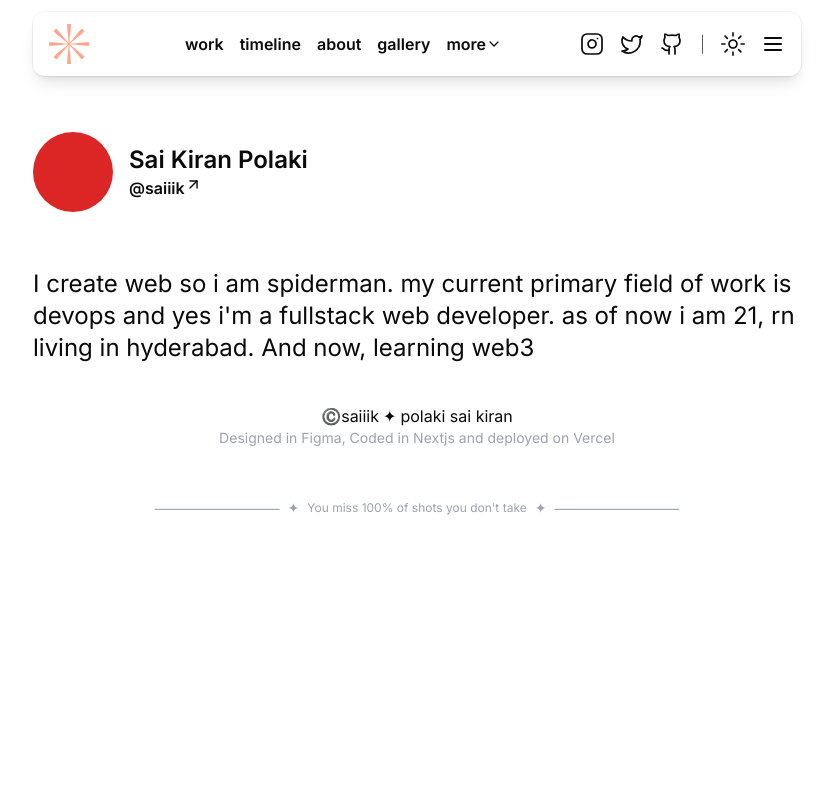
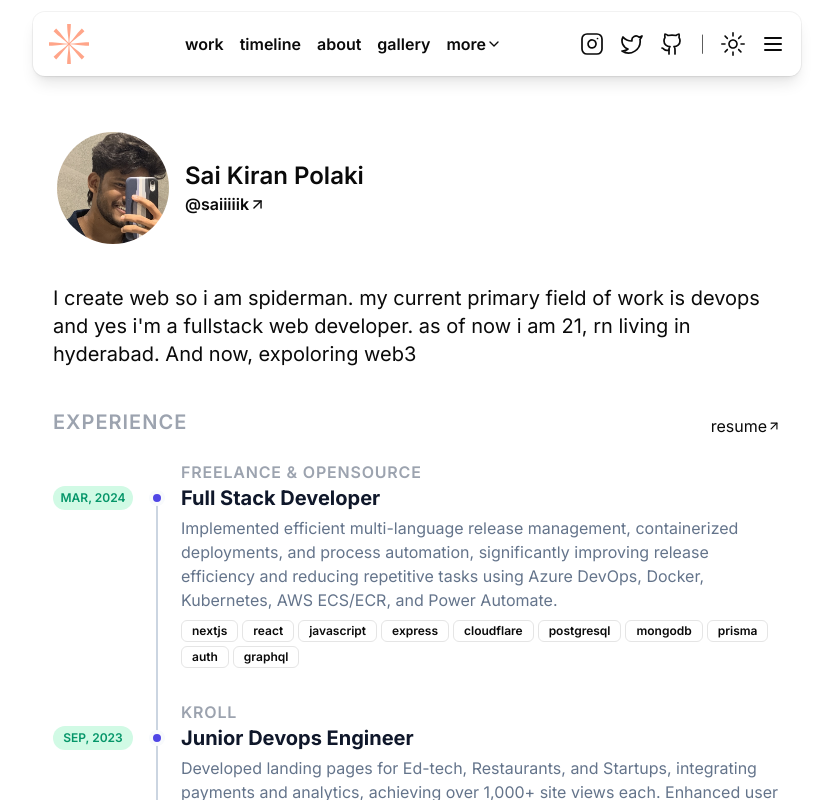
Before and after one commit to KiranPolaki/normalsite, a Next.js app: page / in a window 1280 px wide. Shown: the top 800 px of the page, without its empty margins (223-1056 px from the left). Built offline with nearby package versions, Linux system fonts and the light colour scheme.

Commit message:
work experience updated

```diff
--- a/app/globals.css
+++ b/app/globals.css
@@ -1,6 +1,7 @@
 @tailwind base;
 @tailwind components;
 @tailwind utilities;
+@import url("https://fonts.googleapis.com/css2?family=Caveat:wght@400..700&display=swap");
 
 @layer base {
   :root {
--- a/app/page.js
+++ b/app/page.js
@@ -1,38 +1,86 @@
+import WorkExperience from "@/components/work/WorkExperience";
+import Image from "next/image";
+import profile from "../public/story.JPG";
+import Link from "next/link";
+
 export default function Home() {
   return (
     <>
       <div className="w-full justify-center flex">
-        <div className="max-w-3xl">
-          <div className="flex items-center gap-4 my-14">
-            <div className="w-20 h-20 rounded-full bg-red-600 bg-cover">
-              {/* <Image alt="sai" width={500} height={500} href="/pfp.JPG" /> */}
+        <div className="max-w-3xl px-5">
+          <div className="flex items-center gap-4 mt-14 px-1">
+            <div className="w-28 h-28  c6bo rounded-full bg-cover">
+              <Image
+                alt="sai"
+                width={200}
+                height={200}
+                src={profile.src}
+                className="rounded-full"
+              />
             </div>
-            <div className="font-semibold font-inter">
+            <div className="font-semibold font-inter ">
               <p className="text-2xl">Sai Kiran Polaki</p>
-              <p className="flex ">
-                @saiiik
+              <div className="flex items-center">
+                <Link
+                  href={"https://x.com/saiiiii_k"}
+                  className="hover:text-purple-500 flex items-center"
+                >
+                  @saiiiiik
+                  <svg
+                    xmlns="http://www.w3.org/2000/svg"
+                    width="17"
+                    height="17"
+                    viewBox="0 0 24 24"
+                    fill="none"
+                    stroke="currentColor"
+                    strokeWidth="2"
+                    strokeLinecap="round"
+                    strokeLinejoin="round"
+                    className="lucide lucide-arrow-up-right "
+                  >
+                    <path d="M7 7h10v10" />
+                    <path d="M7 17 17 7" />
+                  </svg>
+                </Link>
+              </div>
+            </div>
+          </div>
+          <div className="text-xl mt-10">
+            I create web so i am spiderman. my current primary field of work is
+            devops and yes i&apos;m a fullstack web developer. as of now i am
+            21, rn living in hyderabad. And now, expoloring web3
+          </div>
+          <div className="mt-10">
+            <div className="flex justify-between items-center">
+              <p className="text-gray-400 text-xl font-semibold tracking-wider p-0 selection:text-purple-900 mb-2">
+                EXPERIENCE
+              </p>
+              <Link
+                href={
+                  "https://drive.google.com/drive/folders/1WmqvQuMXWEa_sWyTSloQyAF4Roikc5ok?usp=sharing"
+                }
+                className="flex items-center hover:underline hover:text-purple-500"
+                target="_blank"
+              >
+                resume
                 <svg
                   xmlns="http://www.w3.org/2000/svg"
-                  width="17"
-                  height="17"
+                  width="14"
+                  height="14"
                   viewBox="0 0 24 24"
                   fill="none"
                   stroke="currentColor"
                   strokeWidth="2"
                   strokeLinecap="round"
                   strokeLinejoin="round"
-                  className="lucide lucide-arrow-up-right"
+                  className="lucide lucide-arrow-up-right "
                 >
                   <path d="M7 7h10v10" />
                   <path d="M7 17 17 7" />
                 </svg>
-              </p>
+              </Link>
             </div>
-          </div>
-          <div className="text-2xl">
-            I create web so i am spiderman. my current primary field of work is
-            devops and yes i&apos;m a fullstack web developer. as of now i am
-            21, rn living in hyderabad. And now, learning web3
+            <WorkExperience />
           </div>
         </div>
       </div>
--- /dev/null
+++ b/app/works/page.jsx
@@ -0,0 +1,5 @@
+function Works() {
+  return <div></div>;
+}
+
+export default Works;
--- a/components/footer/Footer.jsx
+++ b/components/footer/Footer.jsx
@@ -4,11 +4,11 @@ function Footer() {
   return (
     <div className="my-10 w-full flex items-center justify-center">
       <div className="max-w-3xl flex flex-col items-center">
-        <div className="flex items-center gap-1 ">
+        <div className="flex items-center gap-1 text-sm md:text-md">
           <p className="flex items-center">©️saiiik</p> ✦{" "}
           <p>polaki sai kiran</p>
         </div>
-        <p className="text-gray-400 text-sm mb-12">
+        <p className="text-gray-400 text-xs md:text-sm mb-12">
           Designed in Figma, Coded in Nextjs and deployed on Vercel
         </p>
         <div className="flex items-center gap-2 justify-center select-none text-gray-400">
--- /dev/null
+++ b/components/ui/badge.jsx
@@ -0,0 +1,34 @@
+import * as React from "react"
+import { cva } from "class-variance-authority";
+
+import { cn } from "@/lib/utils"
+
+const badgeVariants = cva(
+  "inline-flex items-center rounded-md border px-2.5 py-0.5 text-xs font-semibold transition-colors focus:outline-none focus:ring-2 focus:ring-ring focus:ring-offset-2",
+  {
+    variants: {
+      variant: {
+        default:
+          "border-transparent bg-primary text-primary-foreground shadow hover:bg-primary/80",
+        secondary:
+          "border-transparent bg-secondary text-secondary-foreground hover:bg-secondary/80",
+        destructive:
+          "border-transparent bg-destructive text-destructive-foreground shadow hover:bg-destructive/80",
+        outline: "text-foreground",
+      },
+    },
+    defaultVariants: {
+      variant: "default",
+    },
+  }
+)
+
+function Badge({
+  className,
+  variant,
+  ...props
+}) {
+  return (<div className={cn(badgeVariants({ variant }), className)} {...props} />);
+}
+
+export { Badge, badgeVariants }
--- /dev/null
+++ b/components/work/WorkExperience.jsx
@@ -0,0 +1,94 @@
+"use client";
+import { useState } from "react";
+import { Badge } from "../ui/badge";
+
+function WorkExperience() {
+  const [workExp, setWorkExp] = useState([
+    {
+      name: "Freelance & Opensource",
+      role: "Full Stack Developer",
+      start: "Mar, 2024",
+      end: "present",
+      description:
+        "Implemented efficient multi-language release management, containerized deployments, and process automation, significantly improving release efficiency and reducing repetitive tasks using Azure DevOps, Docker, Kubernetes, AWS ECS/ECR, and Power Automate.",
+      technologies: [
+        "nextjs",
+        "react",
+        "javascript",
+        "express",
+        "cloudflare",
+        "postgresql",
+        "mongodb",
+        "prisma",
+        "auth",
+        "graphql",
+      ],
+    },
+    {
+      name: "Kroll",
+      role: "Junior Devops Engineer",
+      start: "Sep, 2023",
+      end: "present",
+      description:
+        "Developed landing pages for Ed-tech, Restaurants, and Startups, integrating payments and analytics, achieving over 1,000+ site views each. Enhanced user experience and functionality in projects like an Interview Management application and a CS e-learning platform.",
+      technologies: [
+        "azure",
+        "devops",
+        "docker",
+        "kubernetes",
+        "aws",
+        "ecs/ecr",
+        "s3",
+        "powerautomate",
+        "react",
+      ],
+    },
+    {
+      name: "Kroll",
+      role: "Servicenow Intern",
+      start: "Jan, 2023",
+      end: "Aug, 2023",
+      description:
+        "Contributed to real-time CMDB projects, delivering solutions for over 10,000 records. Enhanced user experience by implementing functional client support pages with scripts.",
+      technologies: ["typescript", "clientscript", "businessscript", "cms"],
+    },
+  ]);
+  return (
+    <div>
+      {workExp.map((work) => (
+        <div className="relative pl-8 sm:pl-32 py-4 group">
+          <div className=" text-gray-400 text-md font-semibold tracking-wider p-0 selection:text-purple-900">
+            {work.name.toUpperCase()}
+          </div>
+
+          <div className="flex flex-col sm:flex-row items-start mb-1 group-last:before:hidden before:absolute before:left-2 sm:before:left-0 before:h-full before:px-px before:bg-slate-300 sm:before:ml-[6.5rem] before:self-start before:-translate-x-1/2 before:translate-y-3 after:absolute after:left-2 sm:after:left-0 after:w-2 after:h-2 after:bg-indigo-600 after:border-4 after:box-content after:border-slate-50 after:rounded-full sm:after:ml-[6.5rem] after:-translate-x-1/2 after:translate-y-1.5">
+            <time className="sm:absolute left-0 translate-y-0.5 inline-flex items-center justify-center text-xs font-semibold uppercase w-20 h-6 mb-3 sm:mb-0 text-emerald-600 bg-emerald-100 rounded-full">
+              {work.start}
+            </time>
+            <div className="text-xl font-bold text-slate-900 dark:text-slate-100">
+              {work.role}
+            </div>
+          </div>
+
+          <div className="text-slate-500 dark:text-slate-400 text-md">
+            {work.description}
+          </div>
+          <div className="gap-1 flex w-full flex-wrap mt-2">
+            {work.technologies.map((tech) => {
+              return (
+                <Badge
+                  variant="outline"
+                  className="cursor-pointer hover:bg-purple-400 hover:text-white"
+                >
+                  {tech}
+                </Badge>
+              );
+            })}
+          </div>
+        </div>
+      ))}
+    </div>
+  );
+}
+
+export default WorkExperience;
--- a/tailwind.config.js
+++ b/tailwind.config.js
@@ -17,6 +17,9 @@ module.exports = {
       },
     },
     extend: {
+      fontFamily: {
+        caveat: ["Caveat", "cursive"],
+      },
       colors: {
         border: "hsl(var(--border))",
         input: "hsl(var(--input))",
```
Also changed, not shown: public/story.JPG.
